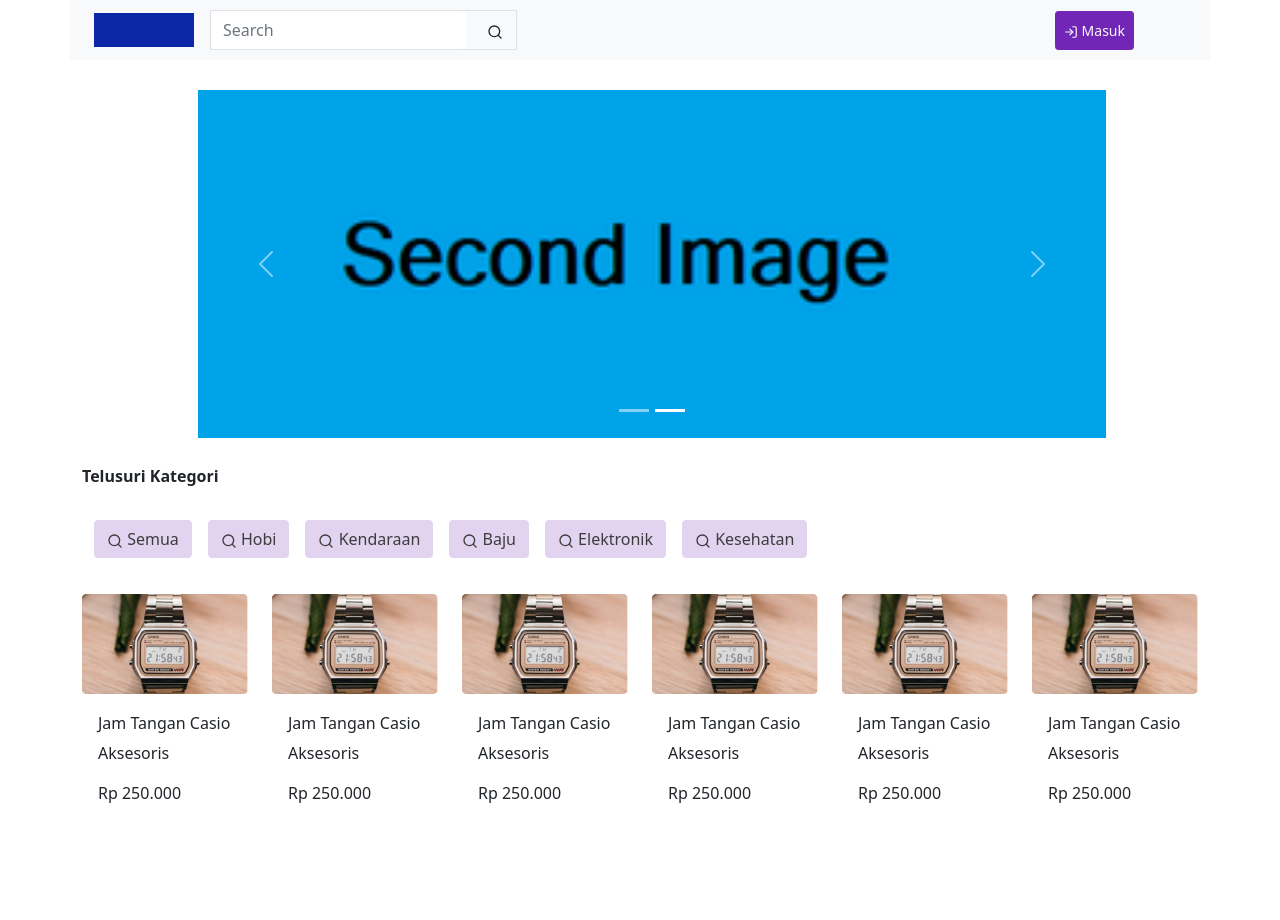
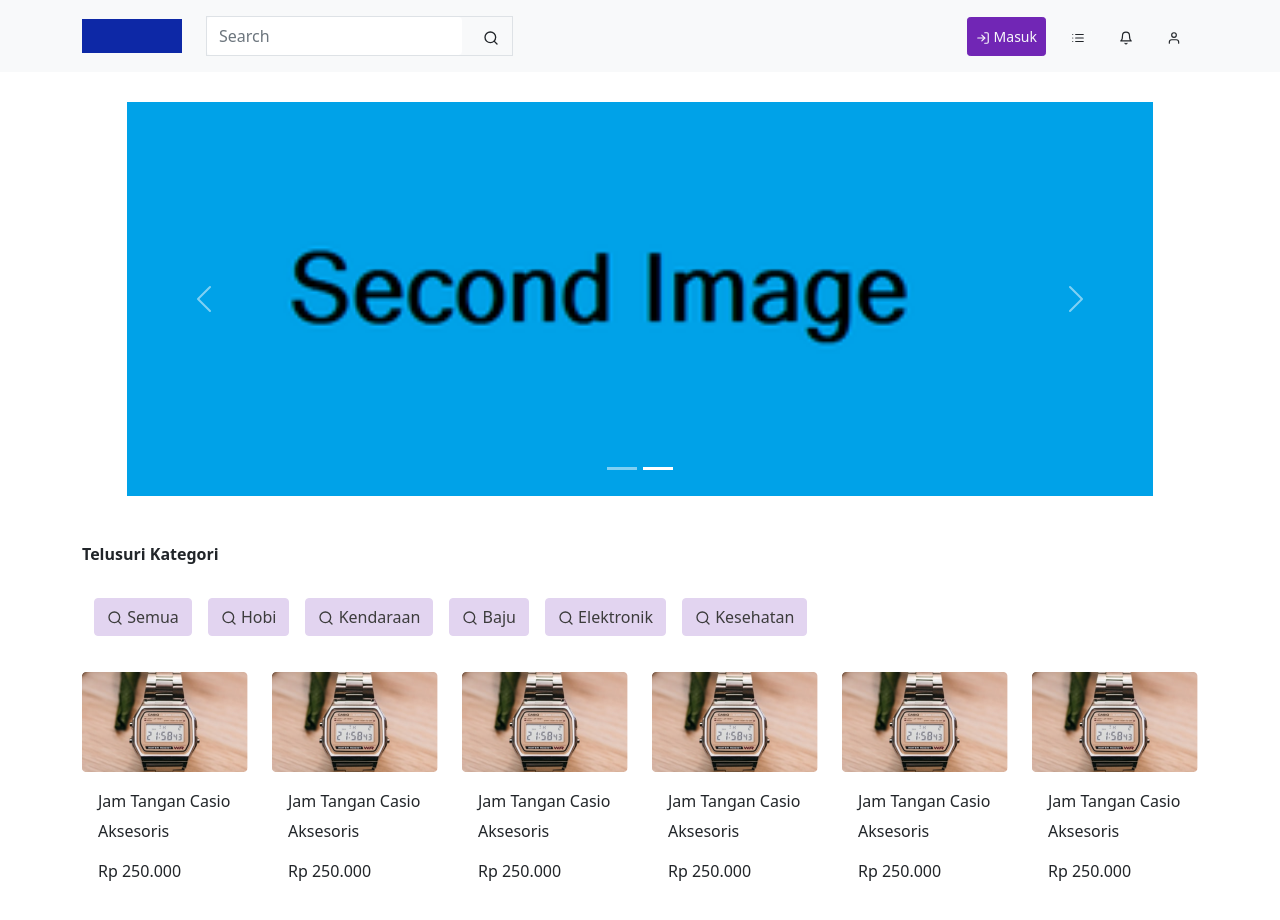
Before and after one commit to renmln/secondhand-fe-k1, a React (Create React App) app: page / in a window 1280 px wide. Shown: the top 920 px of the page. Before the commit the page ends 853 px from the top, so only its background shows below. Built offline with nearby package versions, Linux system fonts and the light colour scheme.

Commit message:
Navbar Landingpage

```diff
--- a/src/App.css
+++ b/src/App.css
@@ -48,3 +48,9 @@
   color: #3C3C3C;
   background-color: #ffffff;
 }
+
+/* Carosel */
+.karosel {
+  max-width: 100%;
+  max-height: 100%
+}
--- a/src/component/Carousel/index.js
+++ b/src/component/Carousel/index.js
@@ -1,39 +1,16 @@
 import React from "react";
 import Carousel from 'react-bootstrap/Carousel';
 import carosel1 from '../../images/carosel1.png'
-import carosel2 from '../../images/carosel2.png'
+import carosel2 from '../../images/carosel2.png';
+import '../../App.css';
+
 
 
 export default function CarouselBanner() {
     return (
-        // <div style={{ display: 'block', width: '100%', padding: 30 }}>
-        //     <h4>React-Bootstrap Carousel Component</h4>
-        //     <Carousel>
-        //         <Carousel.Item interval={1500}>
-        //             <img
-        //                 className="d-block "
-        //                 src={carosel1}
-        //                 alt="ImageOne"
-        //             />
-        //             {/* <Carousel.Caption>
-        //                 <h3>Label for first slide</h3>
-        //                 <p>Sample Text for Image One</p>
-        //             </Carousel.Caption> */}
-        //         </Carousel.Item>
-        //         <Carousel.Item interval={500}>
-        //             <img
-        //                 className="d-block "
-        //                 src={carosel2}
-        //                 alt="ImageTwo"
-        //             />
-        //             {/* <Carousel.Caption>
-        //                 <h3>Label for second slide</h3>
-        //                 <p>Sample Text for Image Two</p>
-        //             </Carousel.Caption> */}
-        //         </Carousel.Item>
-        //     </Carousel>
-        // </div>
-        <div style={{ display: 'block', width: 968, height: 188, padding: 30 }} className='m-auto container-fluid'>
+        <div className="container-fluid">
+            <div className="row">
+                <div style={{ display: 'block', padding: 30 }} className='karosel col-10 m-auto '>
                     <Carousel>
                         <Carousel.Item interval={500}>
                             <img
@@ -51,6 +28,10 @@
                         </Carousel.Item>
                     </Carousel>
                 </div>
+            </div>
+
+        </div>
+
 
 
     )
--- a/src/component/NavBar/index.js
+++ b/src/component/NavBar/index.js
@@ -1,29 +1,60 @@
 import React from 'react';
 import icon from '../../images/kotakbiru.svg';
-import { FiLogIn, FiSearch } from "react-icons/fi";
+import { FiLogIn, FiSearch, FiList, FiBell, FiUser } from "react-icons/fi";
+import Navbar from 'react-bootstrap/Navbar';
+import Nav from 'react-bootstrap/Nav';
+import Container from 'react-bootstrap/Container';
+
+
 export default function NavBar() {
     return (
-        <header>
-            <nav className="navbar navbar-expand-lg navbar-light bg-light  container">
-                <div className="container-fluid">
-                    <a className="navbar-brand " href="/"><img src={icon} alt="" /></a>
-                    <button className="navbar-toggler" type="button" data-bs-toggle="collapse" data-bs-target="#navbarNavAltMarkup"
-                        aria-controls="navbarNavAltMarkup" aria-expanded="false" aria-label="Toggle navigation">
-                        <span className="navbar-toggler-icon"></span>
-                    </button>
-                    <form className="d-flex border">
-                        <input className="form-control me-2 border-0" type="search" placeholder="Search" aria-label="Search"></input>
-                        <button className="btn" type="submit"><FiSearch /></button>
-                    </form>
-                    <div className="collapse navbar-collapse" id="navbarSupportedContent">
-                        <ul className="navbar-nav ms-auto mb-2 mx-5 mb-lg-0">
-                            <li className="nav-item px-1">
-                                <a href='/#' type="button" className="btn btn-sm btn-custom nav-link text-light rounded-12px active"> <FiLogIn /> Masuk</a>
-                            </li>
-                        </ul>
-                    </div>
-                </div>
-            </nav>
-        </header>
+        // <header>
+        //     <nav className="navbar navbar-expand-lg navbar-light bg-light  container">
+        //         <div className="container-fluid">
+        //             <a className="navbar-brand " href="/"><img src={icon} alt="" /></a>
+        //             <button className="navbar-toggler" type="button" data-bs-toggle="collapse" data-bs-target="#navbarNavAltMarkup"
+        //                 aria-controls="navbarNavAltMarkup" aria-expanded="false" aria-label="Toggle navigation">
+        //                 <span className="navbar-toggler-icon"></span>
+        //             </button>
+        //             <form className="d-flex border">
+        //                 <input className="form-control me-2 border-0" type="search" placeholder="Search" aria-label="Search"></input>
+        //                 <button className="btn" type="submit"><FiSearch /></button>
+        //             </form>
+        //             <div className="collapse navbar-collapse" id="navbarSupportedContent">
+        //                 <ul className="navbar-nav ms-auto mb-2 mx-5 mb-lg-0">
+        //                     <li className="nav-item px-1">
+        //                         <a href='/#' type="button" className="btn btn-sm btn-custom nav-link text-light rounded-12px active"> <FiLogIn /> Masuk</a>
+        //                     </li>
+        //                 </ul>
+        //             </div>
+        //         </div>
+        //     </nav>
+        // </header>
+
+        <div>
+            <Navbar collapseOnSelect expand="lg" bg="light" variant='light'>
+                <Container>
+                    <Navbar.Brand href="#home"><a href="/"><img src={icon} alt="" /></a></Navbar.Brand>
+                    <Navbar.Toggle aria-controls="responsive-navbar-nav" />
+                    <Navbar.Collapse id="responsive-navbar-nav">
+                        <Nav className="me-auto">
+                            <Nav.Link href="#features">
+                                <form className="d-flex border">
+                                    <input className="form-control me-2 border-0" type="search" placeholder="Search" aria-label="Search"></input>
+                                    <button className="btn" type="submit"><FiSearch /></button>
+                                </form>
+                            </Nav.Link>
+                        </Nav>
+                        <Nav>
+                            <Nav.Link href="#"> <a href='/#' type="button" className="btn btn-sm btn-custom nav-link text-light rounded-12px active"> <FiLogIn /> Masuk</a></Nav.Link>
+                            <Nav.Link href="#"> <a href='/#' type="button" className="btn btn-sm nav-link text-dark rounded-12px active"> <FiList /></a></Nav.Link>
+                            <Nav.Link href="#"> <a href='/#' type="button" className="btn btn-sm nav-link text-dark rounded-12px active"> <FiBell /></a></Nav.Link>
+                            <Nav.Link href="#"> <a href='/#' type="button" className="btn btn-sm nav-link text-dark rounded-12px active"> <FiUser /></a></Nav.Link>
+
+                        </Nav>
+                    </Navbar.Collapse>
+                </Container>
+            </Navbar>
+        </div>
     )
 }
--- a/src/component/landingpage/index.js
+++ b/src/component/landingpage/index.js
@@ -12,7 +12,7 @@
             <div>
                 <NavBar />
             </div>
-            <div style={{ width: 968, height: 388 }} className="container-fluid">
+            <div className="row">
                 <CarouselBanner />
             </div>
             <div className="container py-3">
@@ -60,7 +60,82 @@
 
             </div>
             <div id="card" className="container">
-                <div class="row row-cols-6 row-cols-md-6 g-4" id="cars-container">
+                <div className="row">
+                    <div className="col-md-4 col-xl-2 col-sm-12">
+                        <div className="card" style={{ border: "none" }}>
+                            <div className="d-flex justify-content-center">
+                                <img className="card-img-top center-cropped m-1 img-fluid" src={Rectangle} style={{ height: "100px" }} alt='test' />
+                            </div>
+                            <div class="card-body mb-3">
+                                <h6 class="card-title " style={{ fontsize: '14px' }}>Jam Tangan Casio</h6>
+                                <p className="" style={{ fontsize: '10px' }}>Aksesoris</p>
+                                <p class="" style={{ fontsize: '14px' }}>Rp 250.000</p>
+                            </div>
+                        </div>
+                    </div>
+                    <div className="col-md-4 col-xl-2 col-sm-12">
+                        <div className="card" style={{ border: "none" }}>
+                            <div className="d-flex justify-content-center">
+                                <img className="card-img-top center-cropped m-1 img-fluid" src={Rectangle} style={{ height: "100px" }} alt='test' />
+                            </div>
+                            <div class="card-body mb-3">
+                                <h6 class="card-title " style={{ fontsize: '14px' }}>Jam Tangan Casio</h6>
+                                <p className="" style={{ fontsize: '10px' }}>Aksesoris</p>
+                                <p class="" style={{ fontsize: '14px' }}>Rp 250.000</p>
+                            </div>
+                        </div>
+                    </div>
+                    <div className="col-md-4 col-xl-2 col-sm-12">
+                        <div className="card" style={{ border: "none" }}>
+                            <div className="d-flex justify-content-center">
+                                <img className="card-img-top center-cropped m-1 img-fluid" src={Rectangle} style={{ height: "100px" }} alt='test' />
+                            </div>
+                            <div class="card-body mb-3">
+                                <h6 class="card-title " style={{ fontsize: '14px' }}>Jam Tangan Casio</h6>
+                                <p className="" style={{ fontsize: '10px' }}>Aksesoris</p>
+                                <p class="" style={{ fontsize: '14px' }}>Rp 250.000</p>
+                            </div>
+                        </div>
+                    </div>
+                    <div className="col-md-4 col-xl-2 col-sm-12">
+                        <div className="card" style={{ border: "none" }}>
+                            <div className="d-flex justify-content-center">
+                                <img className="card-img-top center-cropped m-1 img-fluid" src={Rectangle} style={{ height: "100px" }} alt='test' />
+                            </div>
+                            <div class="card-body mb-3">
+                                <h6 class="card-title " style={{ fontsize: '14px' }}>Jam Tangan Casio</h6>
+                                <p className="" style={{ fontsize: '10px' }}>Aksesoris</p>
+                                <p class="" style={{ fontsize: '14px' }}>Rp 250.000</p>
+                            </div>
+                        </div>
+                    </div>
+                    <div className="col-md-4 col-xl-2 col-sm-12">
+                        <div className="card" style={{ border: "none" }}>
+                            <div className="d-flex justify-content-center">
+                                <img className="card-img-top center-cropped m-1 img-fluid" src={Rectangle} style={{ height: "100px" }} alt='test' />
+                            </div>
+                            <div class="card-body mb-3">
+                                <h6 class="card-title " style={{ fontsize: '14px' }}>Jam Tangan Casio</h6>
+                                <p className="" style={{ fontsize: '10px' }}>Aksesoris</p>
+                                <p class="" style={{ fontsize: '14px' }}>Rp 250.000</p>
+                            </div>
+                        </div>
+                    </div>
+                    <div className="col-md-4 col-xl-2 col-sm-12">
+                        <div className="card" style={{ border: "none" }}>
+                            <div className="d-flex justify-content-center">
+                                <img className="card-img-top center-cropped m-1 img-fluid" src={Rectangle} style={{ height: "100px" }} alt='test' />
+                            </div>
+                            <div class="card-body mb-3">
+                                <h6 class="card-title " style={{ fontsize: '14px' }}>Jam Tangan Casio</h6>
+                                <p className="" style={{ fontsize: '10px' }}>Aksesoris</p>
+                                <p class="" style={{ fontsize: '14px' }}>Rp 250.000</p>
+                            </div>
+                        </div>
+                    </div>
+
+                </div>
+                {/* <div class="row row-cols-6 row-cols-md-6 row-cols-sm-12 g-4" id="cars-container">
                     <div className="card  " style={{ border: "none" }}>
                         <div className="d-flex justify-content-center">
                             <img className="card-img-top center-cropped m-1" src={Rectangle} style={{ height: "100px" }} alt='test' />
@@ -122,7 +197,7 @@
                         </div>
                     </div>
 
-                </div>
+                </div> */}
                 {/* <div class="card">
                     <img class="card-img-top col-xl-2" src={Rectangle} alt="Cardimagecap" />
                     <div class="card-body">
```
Lines whose indentation alone changed are shown as unchanged.
